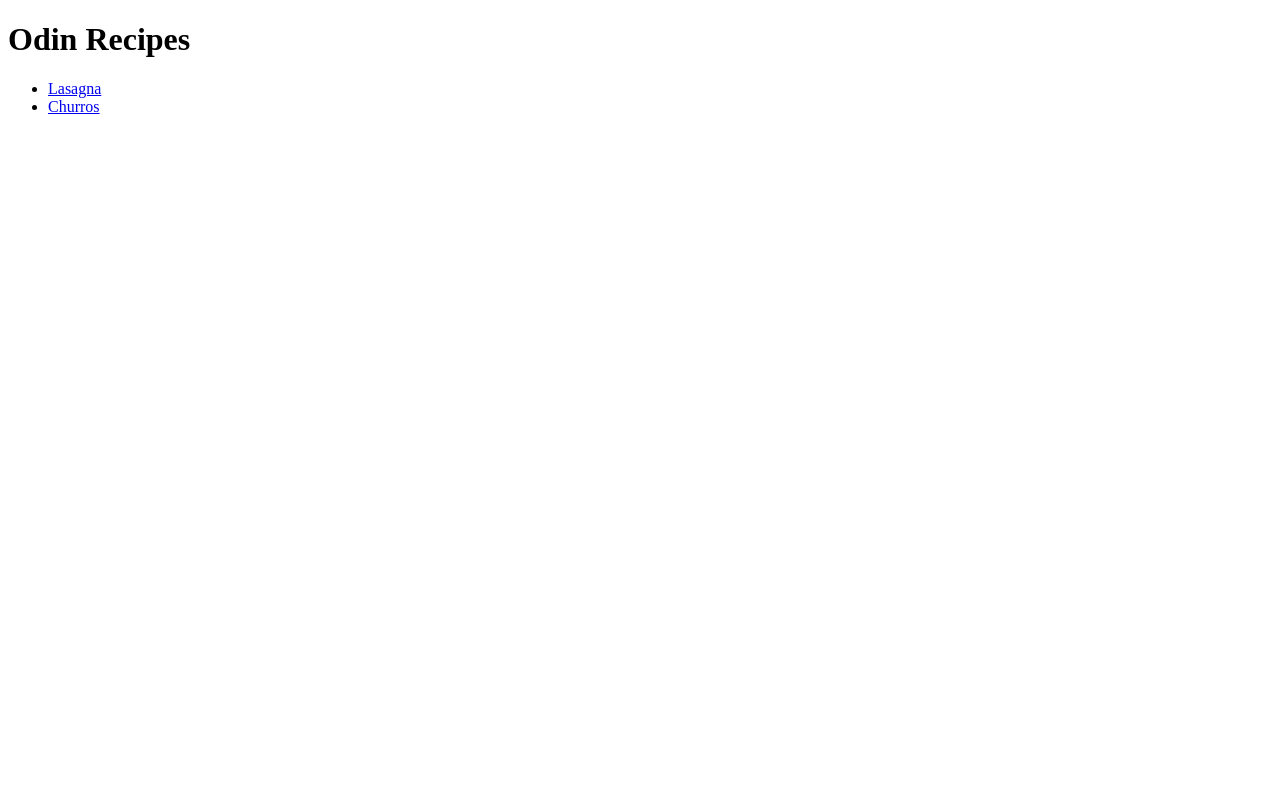
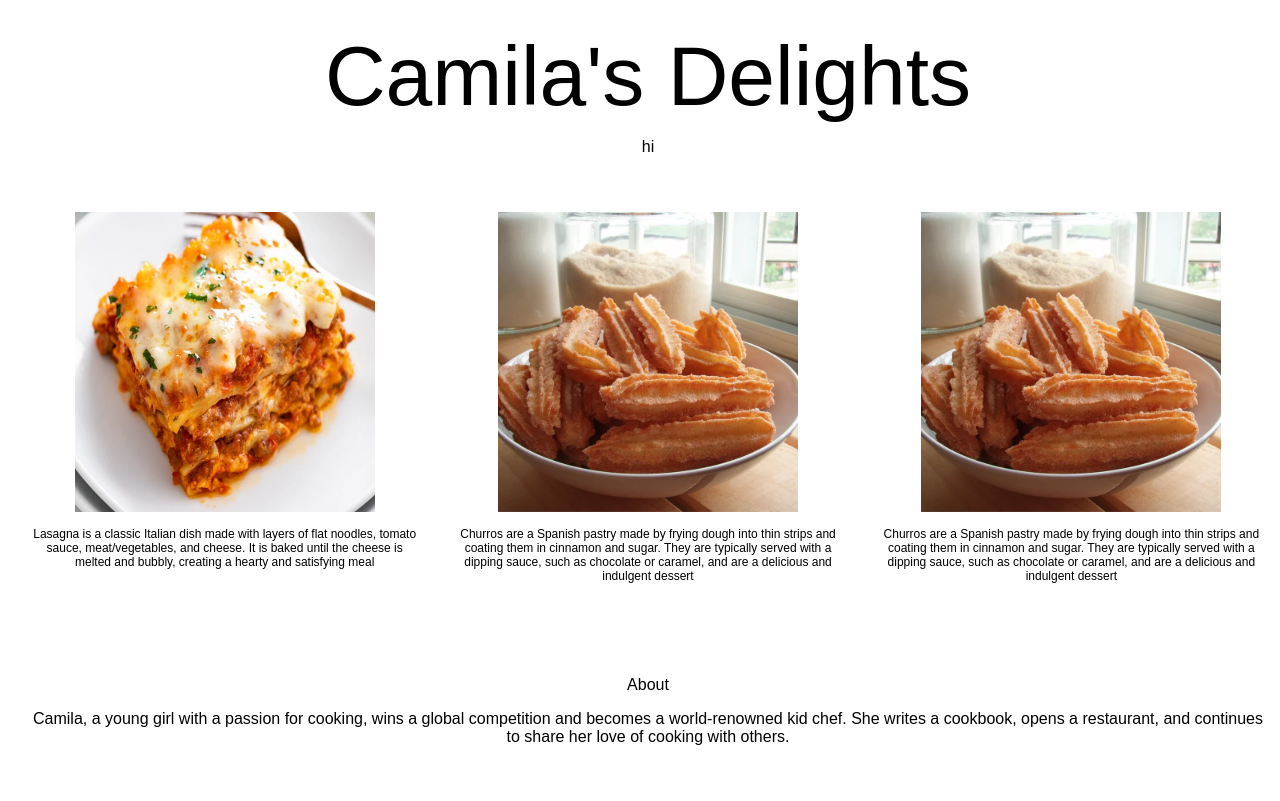
Before and after one commit to jasonpineda11/odin-recipes, a plain HTML site: page index.html in a window 1280 px wide. Drawn offline with Linux system fonts and the light colour scheme.

Commit message:
Reworked layout
added new website display grid modifed the css file

```diff
--- a/index.html
+++ b/index.html
@@ -3,16 +3,33 @@
 <title>Recipes</title>
 <head>
     <meta charset="utf-8">
-
+    <link rel="stylesheet" href="style.css">
 </head>
 
 <body>
-    <h1>Odin Recipes</h1>
-   <ul>
-    <li><a href="./recipes/lasagna.html">Lasagna</a></li>
-    <li><a href="./recipes/Churros.html">Churros</a></li>
+    <div class="conatiner">
+        <div class="header">Camila's Delights</div>
+        <div class="navi">hi</div>
 
-</ul>
+        <div class="content-large"><a href="./recipes/lasagna.html"><img src="./img/Lasagna.jpg" alt="Lasagna" style="height: 300px; width: 300px;"></a>
+        <p>Lasagna is a classic Italian dish made with layers of flat noodles, tomato sauce, meat/vegetables, and cheese. It is baked until the cheese is melted and bubbly, creating a hearty and satisfying meal</p>
+
+        </div>
+        <div class="content-large"><a href="./recipes/Churros.html"><img src="./img/churros.jpg" alt="Churros" style="height: 300px; width: 300px;"></a>
+        <p>
+            Churros are a Spanish pastry made by frying dough into thin strips and coating them in cinnamon and sugar. They are typically served with a dipping sauce, such as chocolate or caramel, and are a delicious and indulgent dessert</p>
+        </div>
+        <div class="content-large"><a href="./recipes/Churros.html"><img src="./img/churros.jpg" alt="Churros" style="height: 300px; width: 300px;"></a>
+        <p>
+            Churros are a Spanish pastry made by frying dough into thin strips and coating them in cinnamon and sugar. They are typically served with a dipping sauce, such as chocolate or caramel, and are a delicious and indulgent dessert</p>
+        </div>
+
+        <div class="footer">About
+            <p>Camila, a young girl with a passion for cooking, wins a global competition and becomes a world-renowned kid chef. She writes a cookbook, opens a restaurant, and continues to share her love of cooking with others.</p>
+        </div>
+
+    </div>
+
 </body>
 
 </html>
--- /dev/null
+++ b/style.css
@@ -0,0 +1,60 @@
+.conatiner{
+width: 100vw;
+height: 100vh;
+
+font-family: Arial, Helvetica, sans-serif;
+font-size: 20 px;
+
+
+display: grid;
+grid-template-columns:repeat(3, 1fr);
+grid-template-rows: 100px ;
+gap: 10px;
+padding: 10px;
+box-sizing: border-box ;
+}
+
+
+
+
+.conatiner div {
+    padding: 10px;
+
+
+}
+
+
+
+.content-large{
+
+grid-column: 3fr;
+grid-row: 3 / 5;
+font-size: 12px;
+text-align: center;
+
+
+
+}
+.header {
+    grid-column-start: 1;
+    grid-column-end: 4;
+    text-align: center;
+    font-size: 84px;
+    color: black;
+}
+
+.navi {
+    grid-column: 1 / 4;
+    grid-row: 2 / 3;
+    text-align: center;
+}
+
+.footer {
+    grid-column: 1 / 4;
+    grid-row: 5/ 6;
+    text-align: center;
+
+}
+
+body {
+}
```
